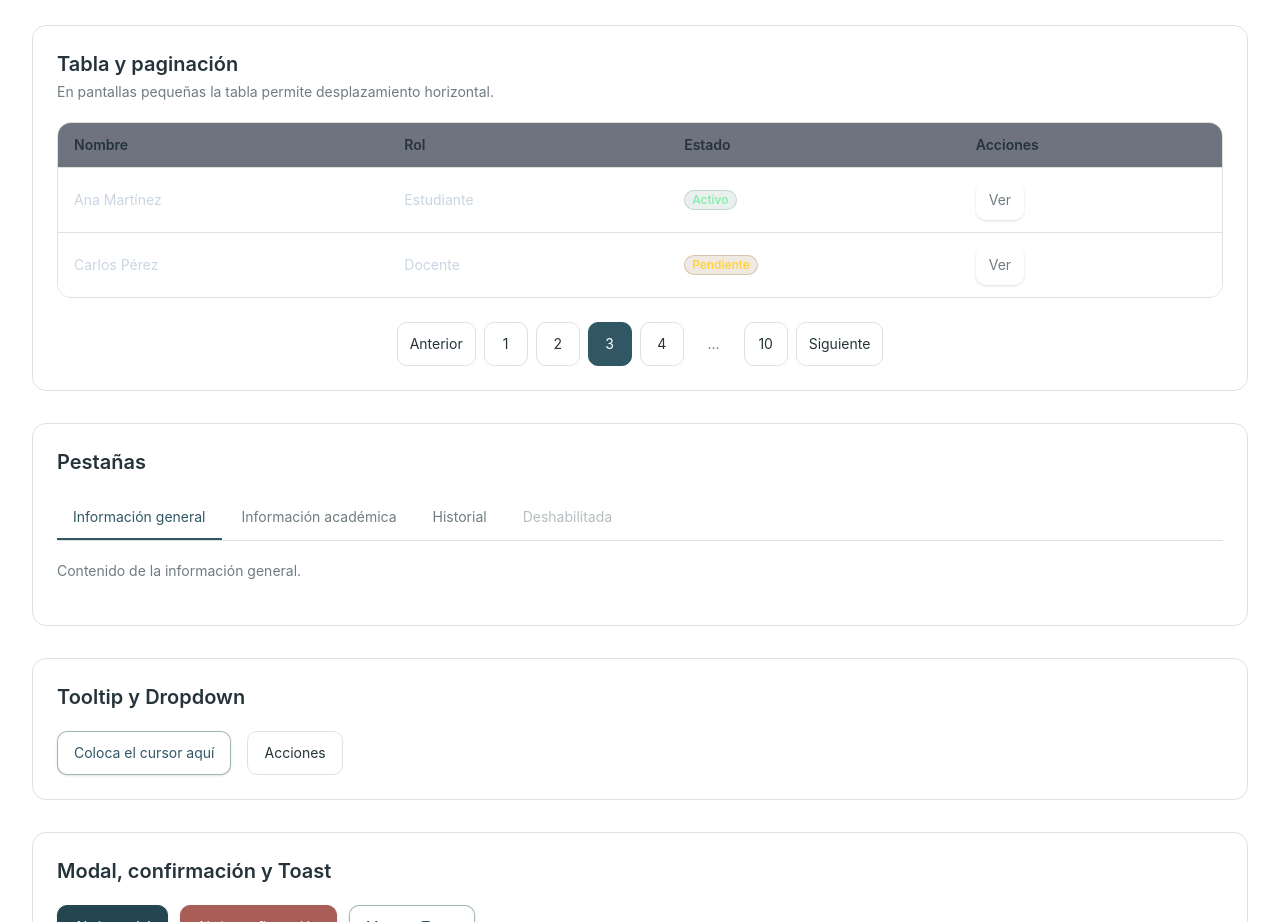
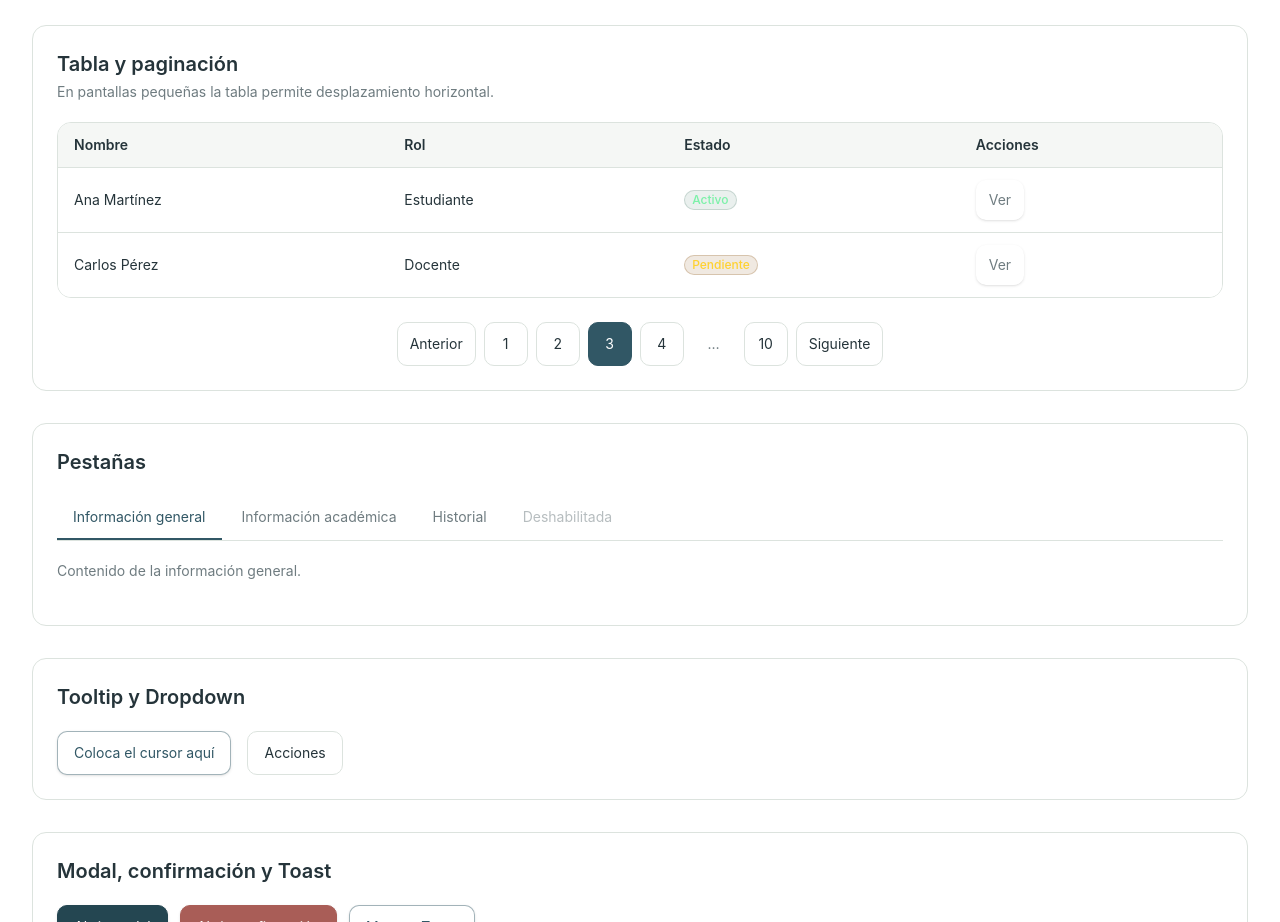
Before and after one commit to luiscdano/EdutrackAI_Frontend, a React (Vite) app: page /design-system in a window 1280 px wide. Shown: the part 2640-3562 px from the top of the page. Built offline with nearby package versions, Linux system fonts and the light colour scheme.

Commit message:
fix: make tables follow the selected theme

```diff
--- a/src/components/ui/Table.tsx
+++ b/src/components/ui/Table.tsx
@@ -43,7 +43,7 @@ export function Table({
   return (
     <div
       className={cn(
-        "w-full overflow-x-auto rounded-card border border-border",
+        "w-full overflow-x-auto rounded-card border border-border bg-surface",
         containerClassName,
       )}
     >
@@ -69,7 +69,7 @@ export function TableHeader({
     <thead
       {...props}
       className={cn(
-        "border-b border-border bg-slate-900/60",
+        "border-b border-border bg-surface-muted",
         className,
       )}
     >
@@ -105,7 +105,7 @@ export function TableRow({
     <tr
       {...props}
       className={cn(
-        "transition-colors hover:bg-white/5",
+        "transition-colors hover:bg-surface-muted",
         className,
       )}
     >
@@ -143,7 +143,7 @@ export function TableCell({
     <td
       {...props}
       className={cn(
-        "px-4 py-3 text-slate-300",
+        "px-4 py-3 text-content",
         className,
       )}
     >
```
